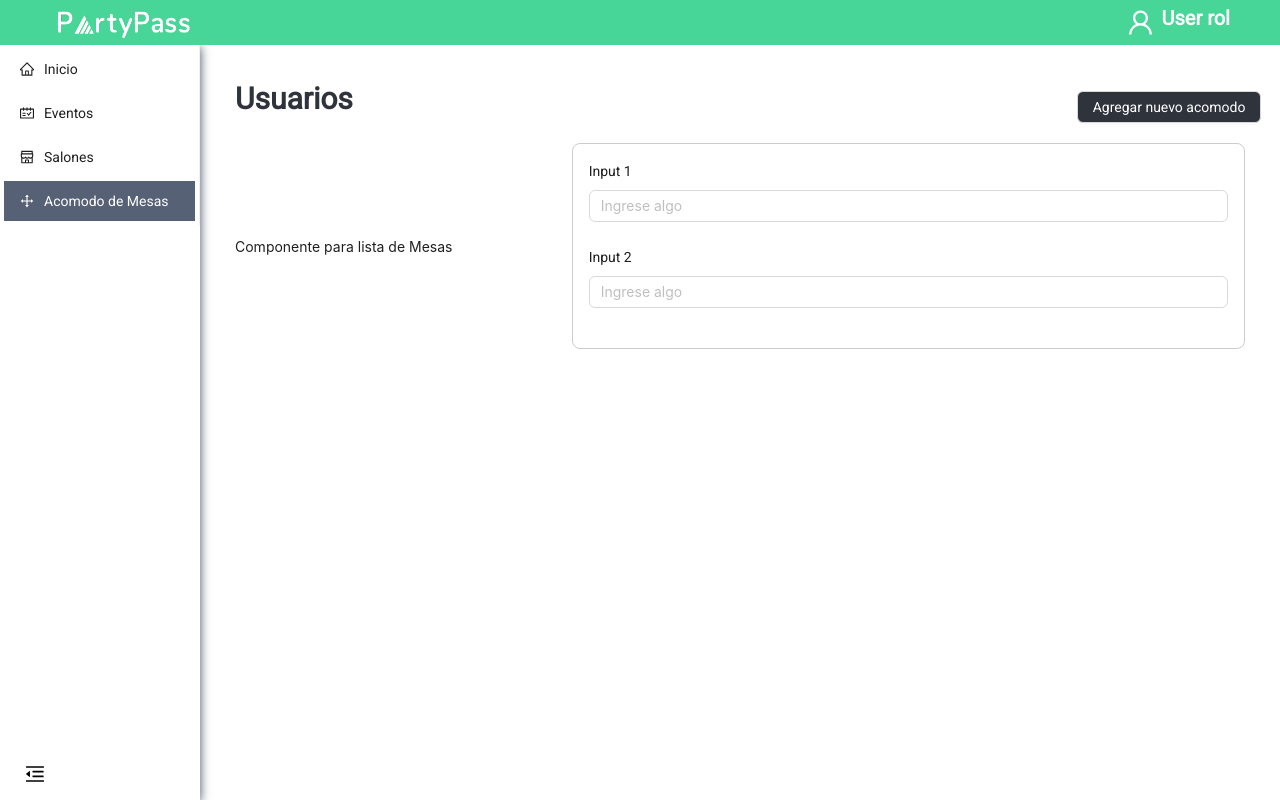
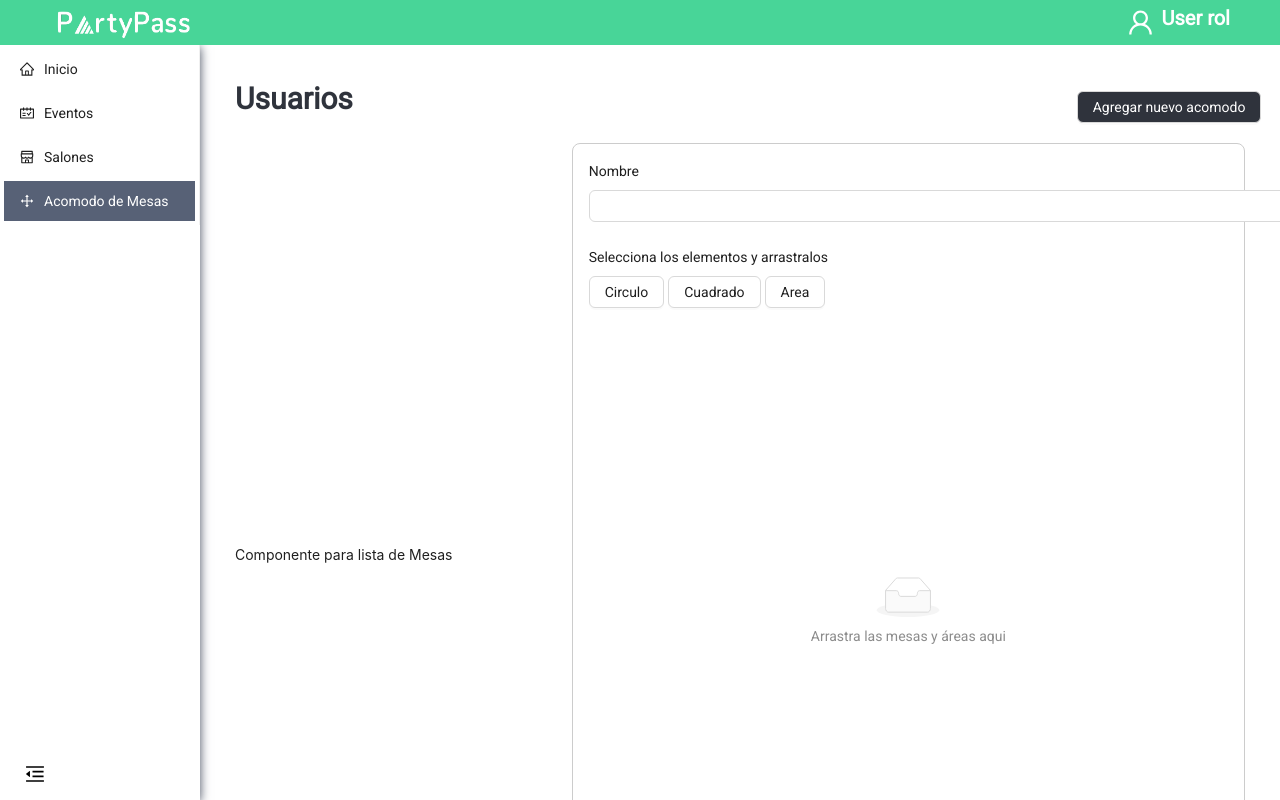
Before and after one commit to alonsosfera/event-ticket-project, a Next.js app: page /room-maps in a window 1280 px wide. Both pictures are taken after a click on the button "Agregar nuevo acomodo". Shown: the top 800 px of the page. Built offline with nearby package versions, Linux system fonts and the light colour scheme.

Commit message:
[PP-33] new content for the room map component new accommodation data

```diff
--- a/components/room-maps/new-room-map-component.js
+++ b/components/room-maps/new-room-map-component.js
@@ -1,16 +1,37 @@
-import { Col , Form , Input } from "antd"
+import { Button , Col , Form , Input } from "antd"
+import EmptyDescription from "@/components/shared/empty-component"
 
-
-const NewRoomMapComponent = props => {
+const NewRoomMapComponent = ({ onSave, onCancel }) => {
   return(
     <Col>
       <Form layout="vertical">
-        <Form.Item label="Input 1">
-          <Input placeholder="Ingrese algo" />
+        <Form.Item label="Nombre">
+          <Input style={{ width : "700px" }} />
         </Form.Item>
-        <Form.Item label="Input 2">
-          <Input placeholder="Ingrese algo" />
+        <Form.Item label="Selecciona los elementos y arrastralos">
+          <Col span={16}>
+            <Button style={{ marginRight: "4px" }}>Circulo</Button>
+            <Button style={{ marginRight: "4px" }}>Cuadrado</Button>
+            <Button style={{ marginRight: "4px" }}>Area</Button>
+          </Col>
         </Form.Item>
+        <Form.Item>
+          <EmptyDescription description="Arrastra las mesas y áreas aqui  " />
+        </Form.Item>
+        <div style={{ display : "flex" , justifyContent : "flex-end" }}>
+          <Button onClick={onCancel} style={{ marginRight : "8px" }}>
+            Cancelar
+          </Button>
+          <Button
+            style={{
+              backgroundColor: "#17202a",
+              color: "#ffffff"
+            }}
+            onClick={onSave}>
+            Guardar
+          </Button>
+
+        </div>
       </Form>
     </Col>
 
--- a/components/room-maps/room-maps-components.js
+++ b/components/room-maps/room-maps-components.js
@@ -1,21 +1,20 @@
-import { Button, Col, Row, Typography, Modal, Input, Form } from "antd"
+import { Button, Col, Row, Typography } from "antd"
 import { useState } from "react"
 import EmptyDescription from "@/components/shared/empty-component"
 import NewRoomMapComponent from "@/components/room-maps/new-room-map-component"
 
 const RoomMaps = () => {
-  const [isModalVisible, setIsModalVisible] = useState(false)
   const [showForm, setShowForm] = useState(false)
 
-  const showModal = () => {
-    setIsModalVisible(true)
+  const handleAddLayout = () => {
+    setShowForm(true)
   }
 
   const handleCancel = () => {
-    setIsModalVisible(false)
+    setShowForm(false)
   }
 
-  const handleAddLayout = () => {
+  const handleSave = () => {
     setShowForm(true)
   }
 
@@ -49,7 +48,7 @@ const RoomMaps = () => {
             </Col>
             <Col style={{ border: "1px solid #ccc", padding: "1rem", borderRadius: "8px" }} span={16}>
               {showForm ? (
-                <NewRoomMapComponent />
+                <NewRoomMapComponent  onCancel={handleCancel} onSave={handleSave} />
               ) : (
                 <EmptyDescription  />
               )}
@@ -57,16 +56,6 @@ const RoomMaps = () => {
           </Row>
         </Col>
       </Row>
-
-      <Modal
-        title="Nuevo Usuario"
-        open={isModalVisible}
-        onCancel={handleCancel}
-        cancelText="Cancelar"
-        okText="Guardar"
-        width={381}>
-        Modal Acomodo
-      </Modal>
     </>
   )
 }
```
